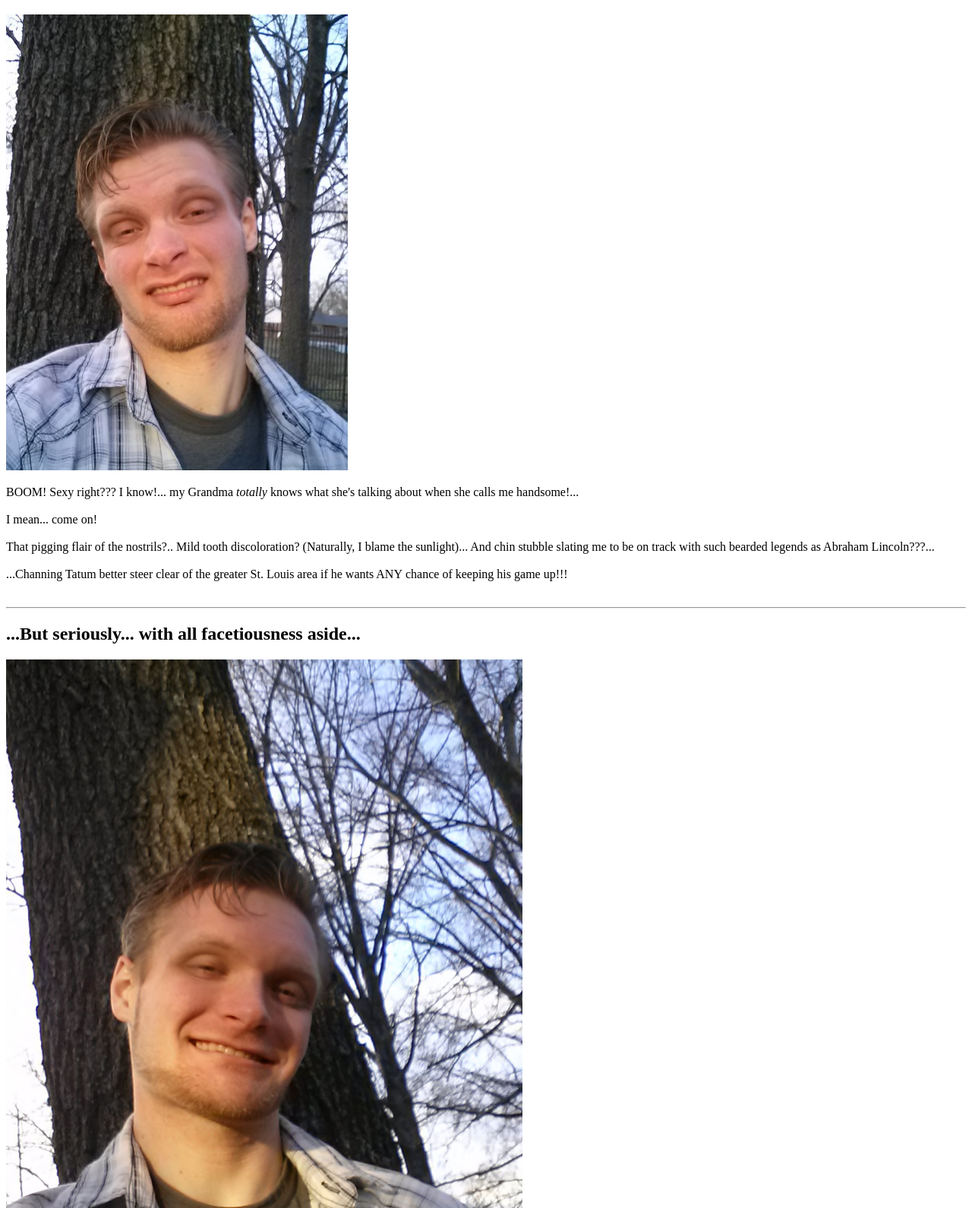
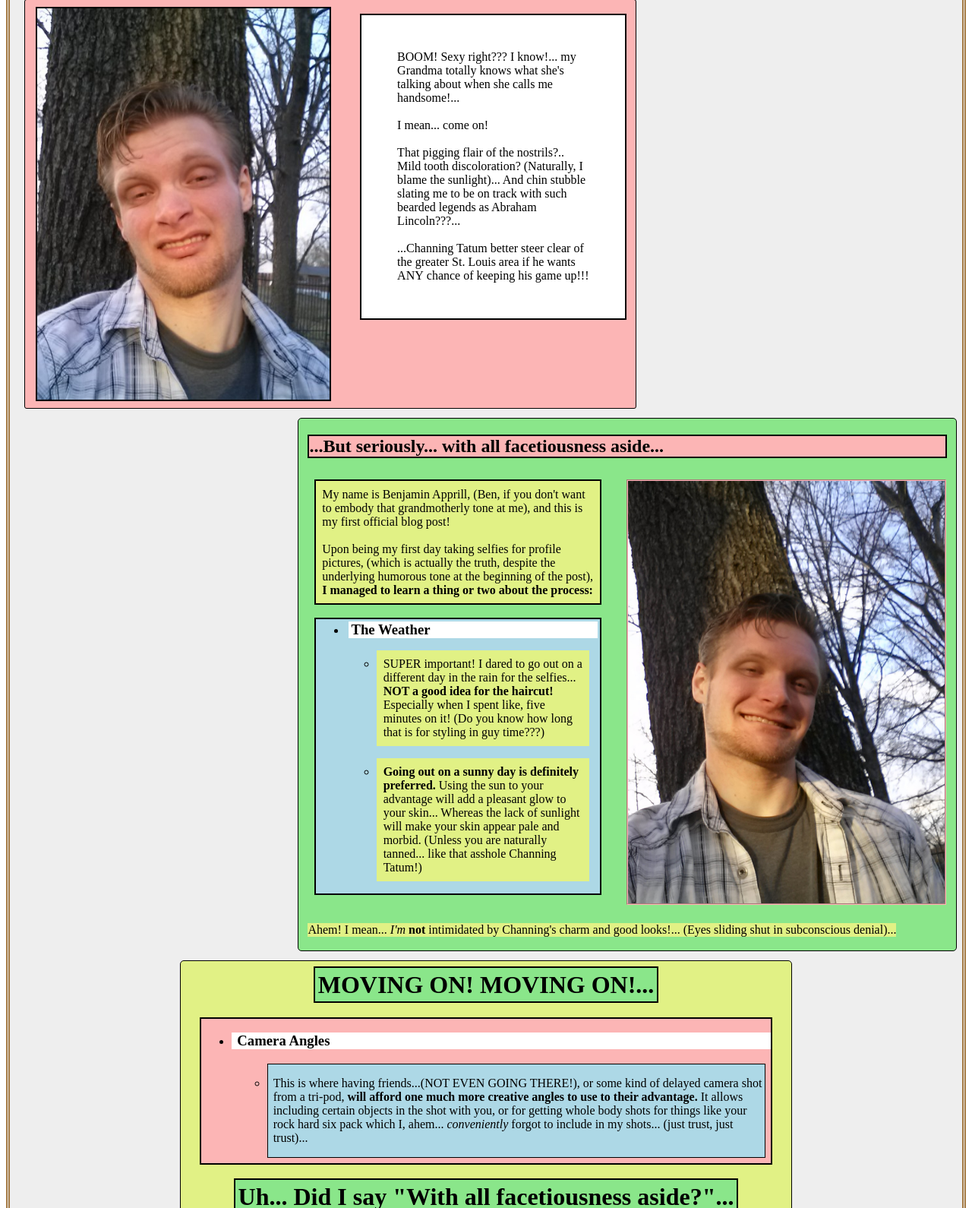
Before and after one commit to bsapprill/html-me-something, a plain HTML site: page index.html in a window 1280 px wide. Shown: the part 95-1685 px from the top of the page at 76% size. Drawn offline with Linux system fonts and the light colour scheme.

Commit message:
Commit of final work

```diff
--- a/index.html
+++ b/index.html
@@ -4,35 +4,38 @@
         <title>
             Ben Apprill
         </title>
+        <link href="./styles.css" type="text/css" rel="stylesheet" />
     </head>
     <body>
+    <div class="outerBorder">
         <article>
             <header>
-                <h1>Ah, the first time I took a selfie...</h1>
+                <div id="blogTitle">Ah, the first time I took a selfie...</div>
             </header>
             <main>
-                <h2>...Oh yeah! Which was conveniently today!</h2>
+            <div class="sec1">
                 <img src="images/Blog1.jpg" />
                 <p>
-                    BOOM! Sexy right??? I know!... my Grandma <i>totally</i> knows what she's talking about when she calls me handsome!...<br /><br />
+                    BOOM! Sexy right??? I know!... my Grandma totally knows what she's talking about when she calls me handsome!...<br /><br />
 
                     I mean... come on!<br /><br />
 
                     That pigging flair of the nostrils?.. Mild tooth discoloration? (Naturally, I blame the sunlight)... And chin stubble slating me to be on track with such bearded legends as Abraham Lincoln???...<br /><br />
 
-                    ...Channing Tatum better steer clear of the greater St. Louis area if he wants ANY chance of keeping his game up!!!<br /><br />
+                    ...Channing Tatum better steer clear of the greater St. Louis area if he wants ANY chance of keeping his game up!!!
                 </p>
-                <hr>
-
+            </div>
+            <div class="sec2">
                 <h2>...But seriously... with all facetiousness aside...</h2>
                 <img src="images/Blog2.jpg" />
-                <p>
+                <p class="p1Sec2">
                     My name is Benjamin Apprill, (Ben, if you don't want to embody that grandmotherly tone at me), and this is my first official blog post!<br /><br />
 
                     Upon being my first day taking selfies for profile pictures, (which is actually the truth, despite the underlying humorous tone at the beginning of the post), <b>I managed to learn a thing or two about the process:</b><br />
                 </p>
-                <ul>
-                    <li><h3><b>The Weather</b></h3>
+
+                <ul class="ul1">
+                    <li><h3>The Weather</h3>
                         <ul>
                             <li><p>SUPER important! I dared to go out on a different day in the rain for the selfies...
                                 <b>NOT a good idea for the haircut!</b> Especially when I spent like, five minutes on it! (Do you know how long that is for styling in guy time???)
@@ -47,15 +50,17 @@
                         </ul>
                     </li>
                 </ul>
-                <p>
+                <p id="sec2Bottom">
                     Ahem! I mean... <i>I'm</i> <b>not</b> intimidated by Channing's charm and good looks!...
                     (Eyes sliding shut in subconscious denial)...
                 </p>
+            </div>
 
-                <h3><b>MOVING ON! MOVING ON!...</b></h3>
+            <div class="sec3">
+                <h3>MOVING ON! MOVING ON!...</h3>
 
                 <ul>
-                    <li><h3><b>Camera Angles</b></h3></li>
+                    <li><h3>Camera Angles</h3></li>
                     <ul>
                         <li><p>This is where having friends...(NOT EVEN GOING THERE!), or some kind of delayed camera shot from a tri-pod,
                             <b>will afford one much more creative angles to use to their advantage.</b>
@@ -65,14 +70,14 @@
                     </ul>
                 </ul>
 
-                <h3><b>Uh... Did I say "With all facetiousness aside?"...</b></h3>
+                <h3>Uh... Did I say "With all facetiousness aside?"...</h3>
 
                 <ul>
-                    <li><h3><b>Multiple Takes</b></h3></li>
+                    <li><h3>Multiple Takes</h3></li>
                     <ul>
                         <li>Yeah, just an FYI?... IT'S CALLED SELFIE'S FOR A REASON!</li>
                         <li><p>When someone posts they just took a "selfie"...
-                            <b>ITS TOTAL BULLSHIT! NO ONE LOOKS THAT GOOD ON THE FIRST TAKES!...</b>
+                            <b>ITS TOTAL BULLSHIT! NO ONE LOOKS THAT GOOD ON THE FIRST TAKE!...</b>
                             (And I tried so hard D; ...)
                             Alas, perhaps with practice, one can learn the magic of not uselessly filling their phone memory with horrendous attempts at looking excellent...</p>
                         </li>
@@ -80,11 +85,13 @@
                 </ul>
 
                 <img src="images/Blog3.jpg" />
-                <p>Until that point?...
+                <p class="finalElement">Until that point?...
                     You'll be spamming that shit like you're a contender on "America's Next Top Model"...
                     lets hope you're not self-conscious if you have neighbors in viewing distance ;P
                 </p>
-                <hr>
+            </div>
+
+            <div class="sec4">
                 <h2><b>But seriously... with all facetious facetiousness aside...</b></h2>
                 <p>
                         My name is Benjamin Apprill... And this is my first blog post.<br><br>
@@ -101,17 +108,20 @@
                         It is a creative expression that has taken the world by storm...
                         And as I have found out today... for good reason.<br><br>
                 </p>
-                <hr>
+            </div>
             </main>
             <footer>
                 <p>Written by: Ben Apprill</p>
+                <section>
                     Social Media:
                     <ul>
                         <li>-- &#62 <a href="https://www.facebook.com/ben.apprill" target="_blank" >Facebook</a></li>
                         <li>-- &#62 <a href="https://twitter.com/Siljias" target="_blank">Twitter</a></li>
                         <li>-- &#62 <a href="https://thestellarominae.wordpress.com" target="_blank">Wordpress Blog</a></li>
                     </ul>
+                </section>
             </footer>
         </article>
+    </div>
     </body>
 </html>
--- /dev/null
+++ b/styles.css
@@ -0,0 +1,171 @@
+*{
+    box-sizing: border-box;
+}
+
+.outerBorder{
+    background-color: #EEEEEE;
+    border: 5px rgba(136, 77, 0, 0.71) double;
+    margin: 0;
+    padding: 7px;
+}
+
+#blogTitle{
+    background-color: white;
+    border: 2px black solid;
+    border-radius: 5px;
+    font-size: 50px;
+    margin: auto;
+    text-align: center;
+    width: 75%;
+}
+
+.sec1{
+    background-color: #FCB5B5;
+    border: 1px black solid;
+    border-radius: 3px;
+    margin: 1%;
+    overflow: auto;
+    padding: 0.1% 1%;
+    width: 65%;
+}
+
+.sec1 img{
+    border: 2px black solid;
+    float: left;
+    margin: 1% 0.1%;
+    width: 50%;
+}
+
+.sec1 p{
+    background-color: white;
+    border: 2px black solid;
+    float: right;
+    padding: 6%;
+    width: 45%;
+}
+
+.sec2{
+    background-color: #8AE68A;
+    border: 1px black solid;
+    border-radius: 5px;
+    margin-left: auto;
+    margin-right: 0;
+    overflow: auto;
+    padding: 0.1% 1%;
+    width: 70%;
+}
+
+.sec2 h2{
+    background-color: #FCB5B5;
+    border: 2px #000000 solid;
+}
+
+.sec2 img{
+    border: 2px #FCB5B5 groove;
+    float: right;
+    margin: 1% 0.1%;
+    width: 50%;
+}
+
+.p1Sec2{
+    background-color: #E1F185;
+    border: 2px black solid;
+    float: left;
+    margin: 1%;
+    padding: 1%;
+    width: 45%
+}
+
+.ul1{
+    background-color: lightblue;
+    border: 2px black solid;
+    float: left;
+    margin: 1%;
+    width: 45%;
+}
+
+.ul1 h3{
+    background-color: white;
+    margin: 1%;
+    padding-left: 1%;
+}
+
+.sec2 ul p{
+    background-color: #E1F185;
+    margin-right: 5%;
+    padding: 3%;
+}
+#sec2Bottom{
+    background-color: #E1F185;
+    float: left;
+}
+.sec3{
+    background-color: #E1F185;
+    border: 1px black solid;
+    border-radius: 5px;
+    margin: auto;
+    margin-top: 1%;
+    padding: 1% 0.1%;
+    text-align: center;
+    width: 65%;
+}
+
+.sec3 > h3{
+    background-color: #8AE68A;
+    border: 2px black solid;
+    display: inline;
+    font-size: 2em;
+    margin: 1%;
+    padding: 0.5%;
+}
+
+.sec3 > ul{
+    background-color: #FCB5B5;
+    border: 2px black solid;
+    margin: 3%;
+}
+
+.sec3 > ul > li {
+    background-color: white;
+    text-align: left;
+    padding-left: 1%;
+}
+
+.sec3 > ul > ul > li{
+    background-color: lightblue;
+    border: 1px black solid;
+    margin: 1%;
+    padding-left: 1%;
+    padding-top: -1%;
+    text-align: left;
+}
+
+.sec3 img{
+    border: 5px purple dashed;
+    width: 50%;
+}
+
+.finalElement{
+    background-color: lightblue;
+    border: 2px black solid;
+    margin: 10px auto 0px;
+    padding: 1px;
+    width: 80%;
+}
+.sec4{
+    background-color: lightblue;
+    border: 1px black solid;
+    border-radius: 5px;
+    margin: 5px auto;
+    padding: 5px;
+}
+
+footer{
+    border: 1px black solid;
+}
+footer p{
+    background-color: #D8C200;
+}
+footer section{
+    border: 1px blue solid;
+}
```
Lines whose indentation alone changed are shown as unchanged.
